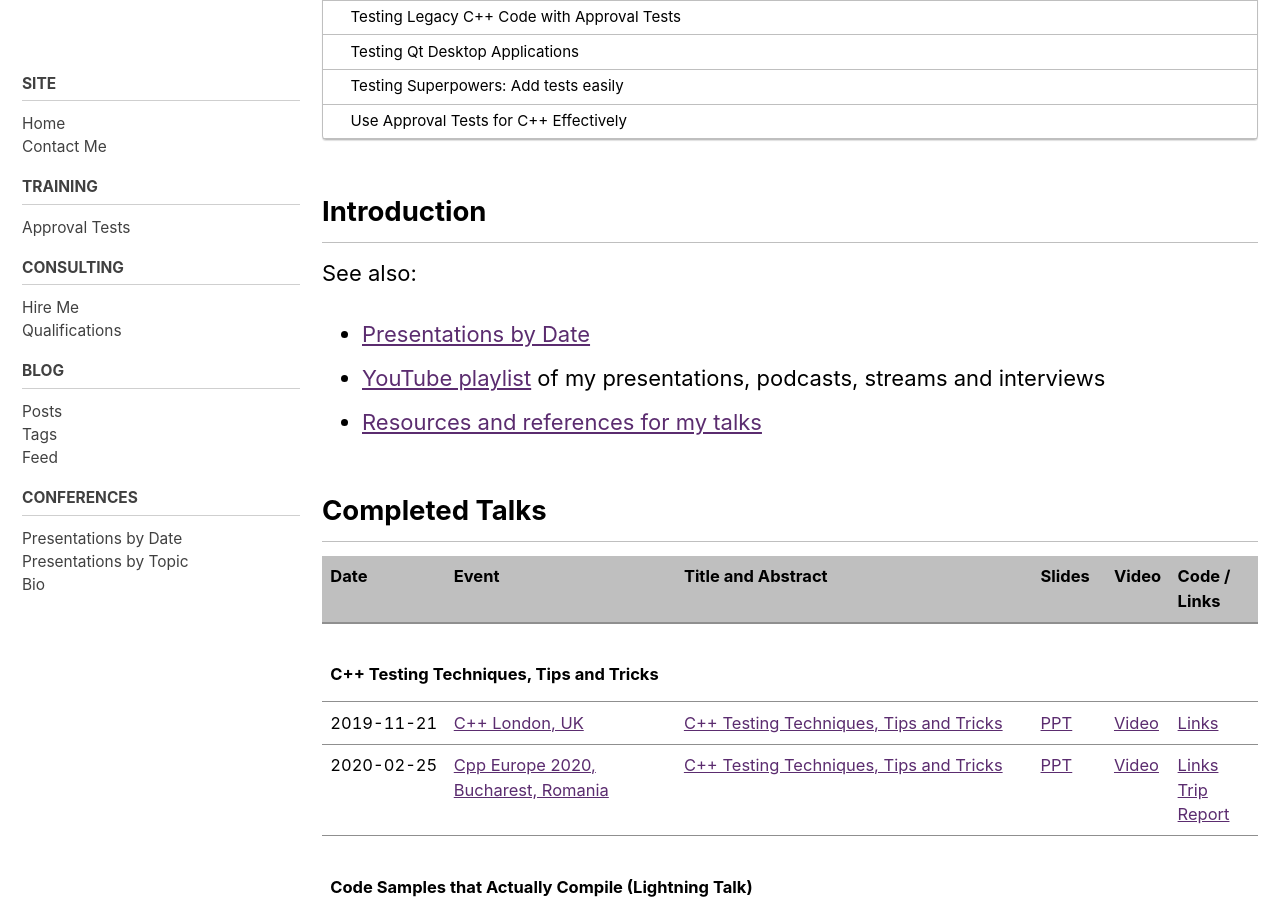
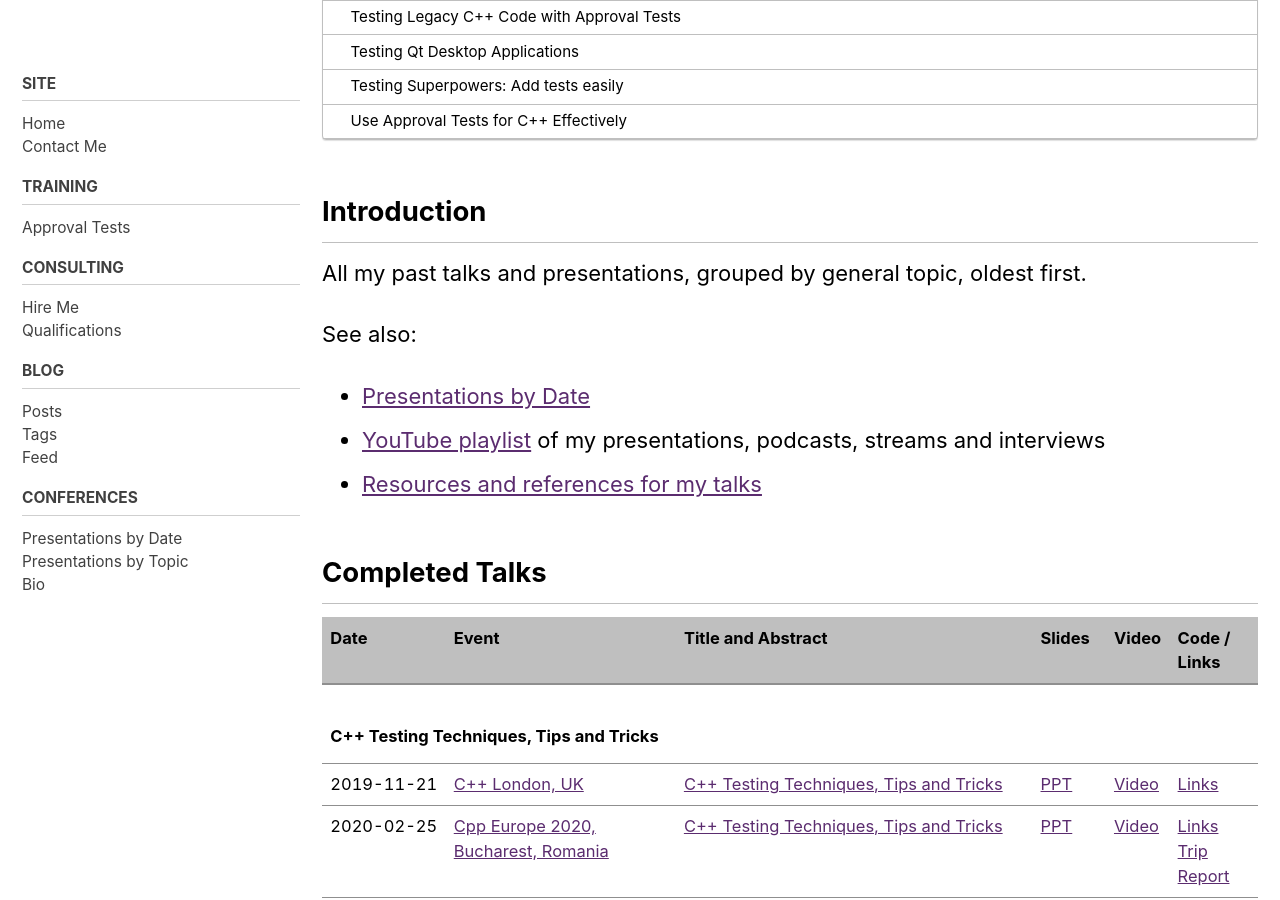
Before and after one commit to claremacrae/claremacrae.github.io, a Jekyll site: the page built from conferences/presentations_by_topic.md, in a window 1280 px wide and 900 px high, scrolled down 413 px. Built offline with Jekyll 4.4.1, drawn with Linux system fonts in a browser that asks for light colours; cached includes are drawn as plain includes; nearby versions of some CDN libraries.

Commit message:
Presentations: Add intro to the Presentations pages

```diff
--- a/_includes/presentations/see-also.html
+++ b/_includes/presentations/see-also.html
@@ -1,5 +1,3 @@
-<h2 id="introduction">Introduction</h2>
-
 <p>See also:</p>
 <ul>
 {% if page.title != "Presentations by Topic" %}
--- a/_layouts/presentations_by_date.html
+++ b/_layouts/presentations_by_date.html
@@ -1,6 +1,10 @@
 ---
 layout: single
 ---
+
+<h2 id="introduction">Introduction</h2>
+
+<p>All my past and future public talks and presentations, in date order, newest first.</p>
 
 {% include /presentations/see-also.html %}
 
--- a/_layouts/presentations_by_topic.html
+++ b/_layouts/presentations_by_topic.html
@@ -1,6 +1,10 @@
 ---
 layout: single
 ---
+
+<h2 id="introduction">Introduction</h2>
+
+<p>All my past talks and presentations, grouped by general topic, oldest first.</p>
 
 {% include /presentations/see-also.html %}
 
```
